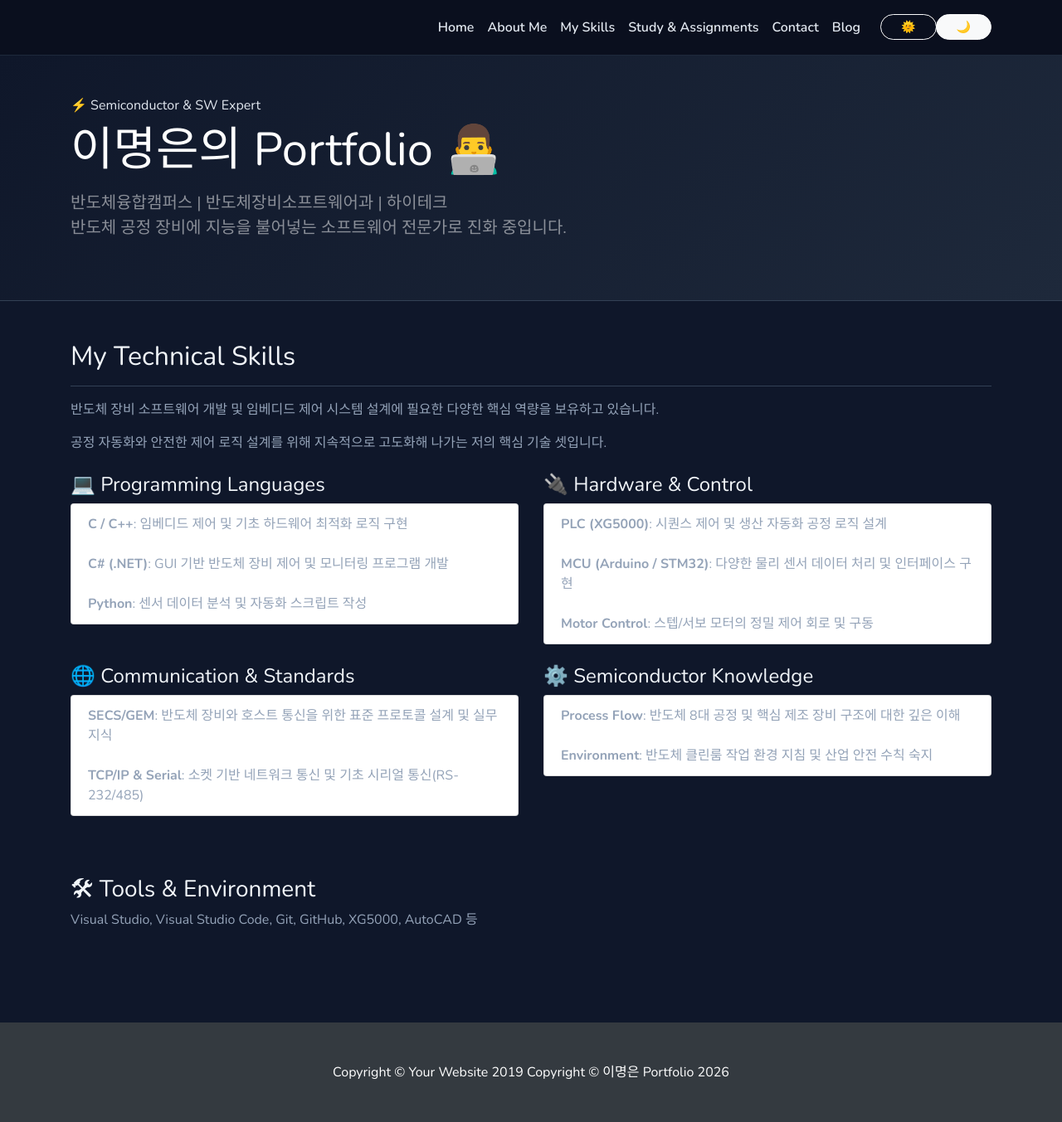
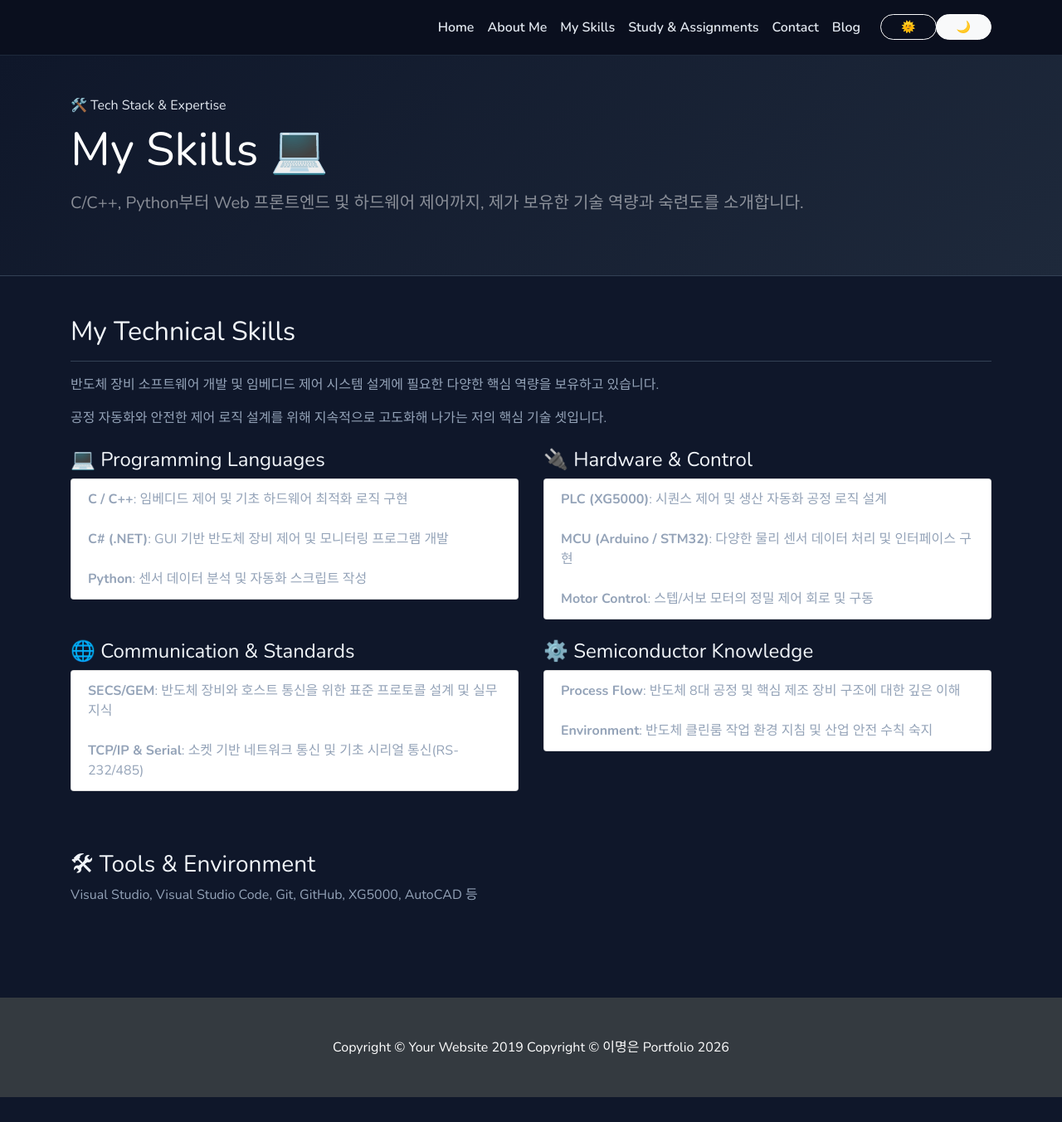
Before and after one commit to lee-myeong-eun/lee-myeong-eun.github.io, a Jekyll site: the page built from _pages/skills.md, in a window 1280 px wide. Shown: the whole page at 83% size. Built offline with Jekyll 4.4.1, drawn with Linux system fonts in a browser that asks for light colours; after the commit the page ends 1323 px from its top, so only the background shows below that.

Commit message:
Enhance UI: Implement dynamic page-specific headers

```diff
--- a/_includes/header.html
+++ b/_includes/header.html
@@ -1,17 +1,50 @@
+{% assign current_url = page.url | default: '/' %}
+{% assign header_badge = '⚡ Semiconductor & SW Expert' %}
+{% assign header_title = '이명은의 Portfolio 👨‍💻' %}
+{% assign header_subtitle = '반도체융합캠퍼스 | 반도체장비소프트웨어과 | 하이테크<br />반도체 공정 장비에 지능을 불어넣는 <strong>소프트웨어 전문가</strong>로 진화 중입니다.' %}
+
+{% if current_url == '/' or current_url == '/index.html' %}
+  {% assign header_badge = '⚡ Semiconductor & SW Expert' %}
+  {% assign header_title = '이명은의 Portfolio 👨‍💻' %}
+  {% assign header_subtitle = '반도체융합캠퍼스 | 반도체장비소프트웨어과 | 하이테크<br />반도체 공정 장비에 지능을 불어넣는 <strong>소프트웨어 전문가</strong>로 진화 중입니다.' %}
+{% elsif current_url contains '/about' %}
+  {% assign header_badge = '🌱 Growth & Philosophy' %}
+  {% assign header_title = 'About Me 🚀' %}
+  {% assign header_subtitle = '단순한 코더를 넘어, 하드웨어와 소통하며 최적의 제어 로직을 설계하는 엔지니어로 성장하는 과정입니다.' %}
+{% elsif current_url contains '/skills' %}
+  {% assign header_badge = '🛠️ Tech Stack & Expertise' %}
+  {% assign header_title = 'My Skills 💻' %}
+  {% assign header_subtitle = 'C/C++, Python부터 Web 프론트엔드 및 하드웨어 제어까지, 제가 보유한 기술 역량과 숙련도를 소개합니다.' %}
+{% elsif current_url == '/assignments/' %}
+  {% assign header_badge = '📚 Learning Archive' %}
+  {% assign header_title = 'Study & Assignments 📝' %}
+  {% assign header_subtitle = '학교 수업과 개인 프로젝트를 통해 치열하게 고민하고 구현해 낸 코드와 결과물들의 기록입니다.' %}
+{% elsif current_url contains '/contact' %}
+  {% assign header_badge = "📬 Let's Connect" %}
+  {% assign header_title = 'Contact Me 🤝' %}
+  {% assign header_subtitle = '새로운 기회와 성장을 위한 소통을 환영합니다. 아래 폼을 통해 언제든 편하게 연락해 주세요.' %}
+{% else %}
+  {% assign header_badge = '🔍 Project Details' %}
+  {% if page.title %}
+    {% assign header_title = page.title %}
+  {% else %}
+    {% assign header_title = 'Project Document' %}
+  {% endif %}
+  {% assign header_subtitle = '상세 구현 내용 및 코드를 확인하실 수 있습니다.' %}
+{% endif %}
+
 <!-- Header -->
 <header class="bg-primary py-5 mb-5 animate-fade-in-up">
   <div class="container h-100">
     <div class="row h-100 align-items-center">
       <div class="col-lg-12">
         <!-- Premium Tech Badge -->
-        <span class="tech-badge">⚡ Semiconductor & SW Expert</span>
+        <span class="tech-badge">{{ header_badge }}</span>
         <h1 class="display-4 text-white mt-2 mb-3">
-          <span class="text-gradient">이명은의 Portfolio</span> 👨‍💻
+          <span class="text-gradient">{{ header_title }}</span>
         </h1>
         <p class="lead mb-4 text-white-50">
-          반도체융합캠퍼스 | 반도체장비소프트웨어과 | 하이테크
-          <br />
-          반도체 공정 장비에 지능을 불어넣는 <strong>소프트웨어 전문가</strong>로 진화 중입니다.
+          {{ header_subtitle }}
         </p>
       </div>
     </div>
```
